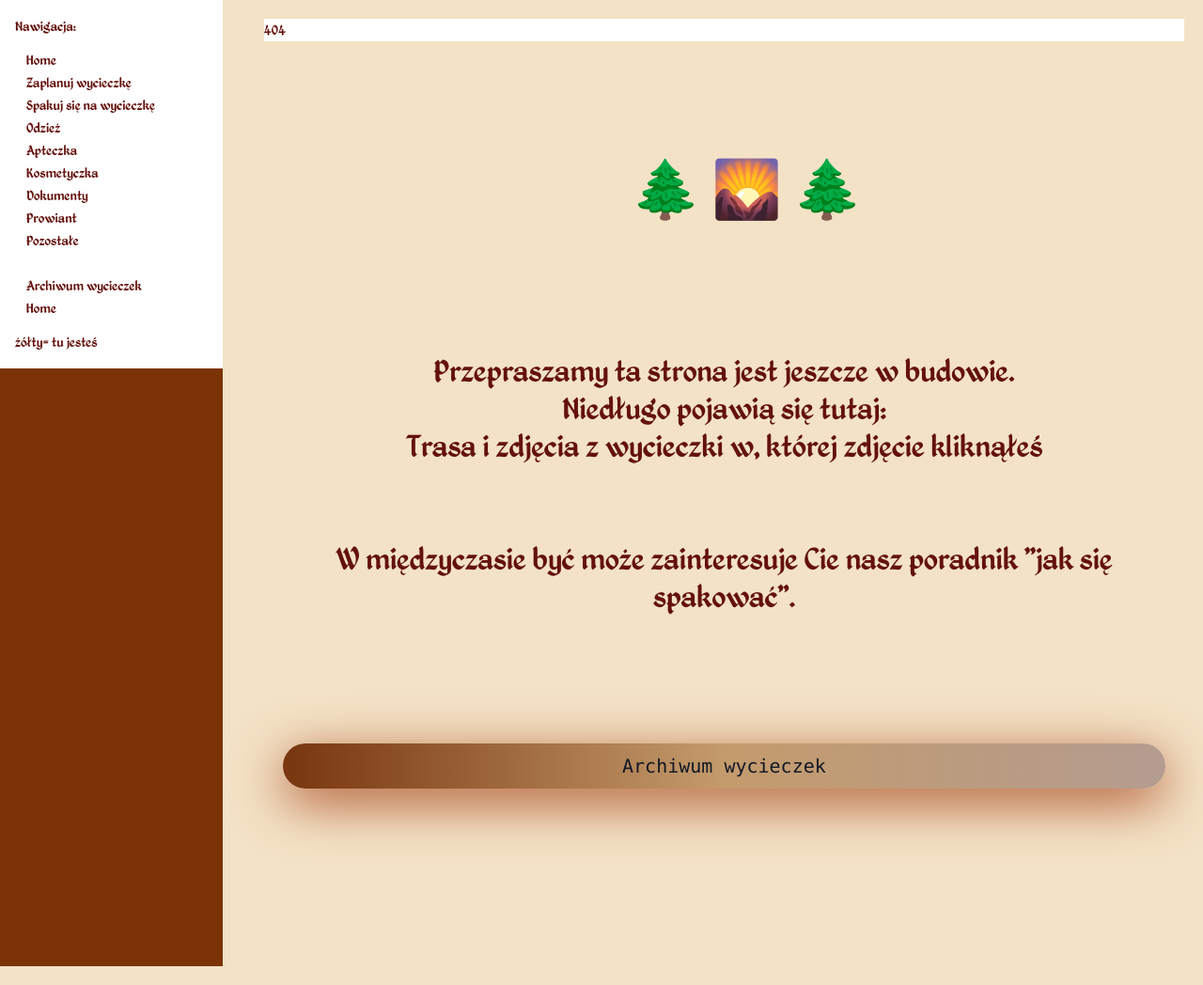
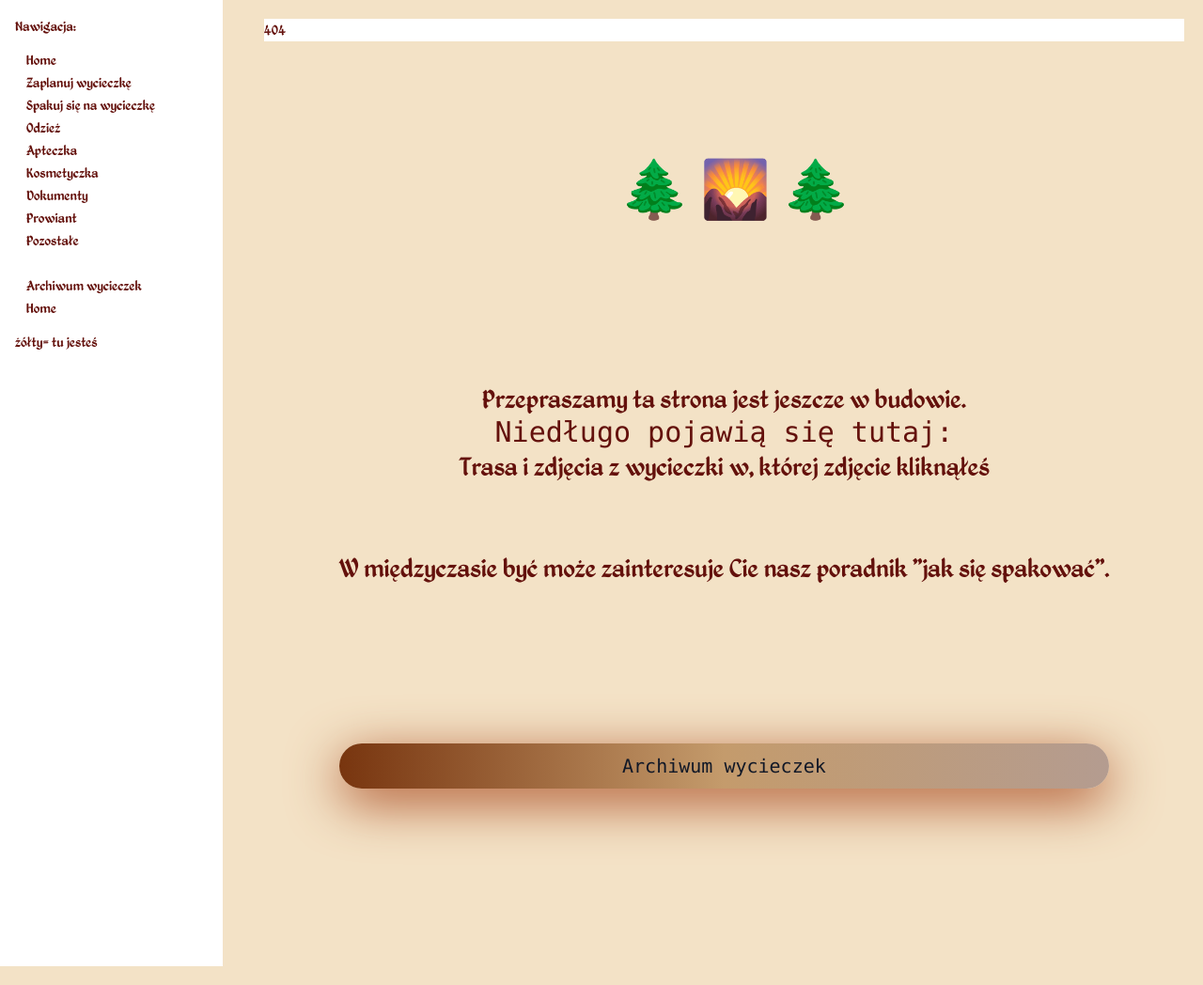
Before and after one commit to kama-pa-go/KGprojects, a Jekyll site: the page built from budowa.md, in a window 1280 px wide. Shown: the whole page at 94% size. Built offline with Jekyll 4.4.1, drawn with Linux system fonts in a browser that asks for light colours.

Commit message:
Your commit message here

```diff
--- a/_layouts/default1.html
+++ b/_layouts/default1.html
@@ -54,10 +54,10 @@
     <div class="grid grid-cols-1 sm:grid-cols-6 lg:grid-cols-5 gap-6 min-h-screen h-full">
         <!-- Sidebar -->
         <div x-show="!isMobile || sidebarOpen"
-             class="bg-amber-900 sm:col-span-2 lg:col-span-1 transition-all duration-300 h-full"
+             class="bg-white sm:col-span-2 lg:col-span-1 transition-all duration-300 h-full"
              :class="{ 'fixed inset-y-0 left-0 z-40 w-full': sidebarOpen && isMobile }">
 
-            <h3 class="bg-white p-4">
+            <h3 class="p-4">
                 Nawigacja: {% include navigation_ekwipunek.html %} żółty= tu jesteś
             </h3>
         </div>
--- a/assets/output.css
+++ b/assets/output.css
@@ -27,8 +27,6 @@
     --text-2xl--line-height: calc(2 / 1.5);
     --text-3xl: 1.875rem;
     --text-3xl--line-height: calc(2.25 / 1.875);
-    --text-4xl: 2.25rem;
-    --text-4xl--line-height: calc(2.5 / 2.25);
     --text-6xl: 3.75rem;
     --text-6xl--line-height: 1;
     --font-weight-medium: 500;
@@ -389,8 +387,8 @@
       max-width: 96rem !important;
     }
   }
-  .m-2 {
-    margin: calc(var(--spacing) * 2);
+  .m-3 {
+    margin: calc(var(--spacing) * 3);
   }
   .m-4 {
     margin: calc(var(--spacing) * 4);
@@ -1401,11 +1399,14 @@
   .px-6 {
     padding-inline: calc(var(--spacing) * 6);
   }
+  .py-1 {
+    padding-block: calc(var(--spacing) * 1);
+  }
+  .py-2 {
+    padding-block: calc(var(--spacing) * 2);
+  }
   .py-3 {
     padding-block: calc(var(--spacing) * 3);
-  }
-  .py-4 {
-    padding-block: calc(var(--spacing) * 4);
   }
   .py-5 {
     padding-block: calc(var(--spacing) * 5);
@@ -2121,10 +2122,10 @@
       padding-block: calc(var(--spacing) * 14);
     }
   }
-  .sm\:text-4xl {
+  .sm\:text-3xl {
     @media (width >= 40rem) {
-      font-size: var(--text-4xl);
-      line-height: var(--tw-leading, var(--text-4xl--line-height));
+      font-size: var(--text-3xl);
+      line-height: var(--tw-leading, var(--text-3xl--line-height));
     }
   }
   .sm\:text-6xl {
--- a/budowa.md
+++ b/budowa.md
@@ -3,13 +3,14 @@ layout: default1
 title: 404
 ---
 <div class="grid items-center grid-rows-3 justify-center gap-4 h-screen m-5">
-    <div class="center animate-bounce text-3xl sm:text-6xl m-6 text-center w-full">🌲 🌄 🌲</div>
-    <div class="text-2xl sm:text-4xl text-center w-full"> Przepraszamy ta strona jest jeszcze w budowie.<br>Niedługo pojawią się tutaj:<br>
+    <div class="center animate-bounce text-3xl sm:text-6xl m-3 text-center w-full">🌲 🌄 🌲</div>
+    <div class="text-2xl sm:text-3xl text-center w-full"> Przepraszamy ta strona jest jeszcze w budowie.
+        <p>Niedługo pojawią się tutaj:<br>
         <h1> Trasa i zdjęcia z wycieczki w, której zdjęcie kliknąłeś</h1>
         <br><br>
-        W międzyczasie być może zainteresuje Cie nasz <a href="ekwipunek.html">poradnik "jak się  spakować"</a>.
+        W międzyczasie być może zainteresuje Cie nasz <a href="ekwipunek.html" class="color-amber-500">poradnik "jak się  spakować"</a>.</p>
     </div>
-    <button class="text-amber-50 w-full px-6 red-yellow-button py-3 sm:px-10 dm:px-15 sm:py-4 cursor-pointer rounded-full orangeShadow font-medium"
+    <button class="text-amber-50 w-full px-6 red-yellow-button py-1 sm:px-10 dm:px-15 sm:py-4 cursor-pointer rounded-full orangeShadow font-medium"
         onclick="window.location.href='https://kama-pa-go.github.io/KGprojects/galeria.html'">
         <p class="text-base sm:text-lg md:text-xl">Archiwum wycieczek</p>
     </button>
```
